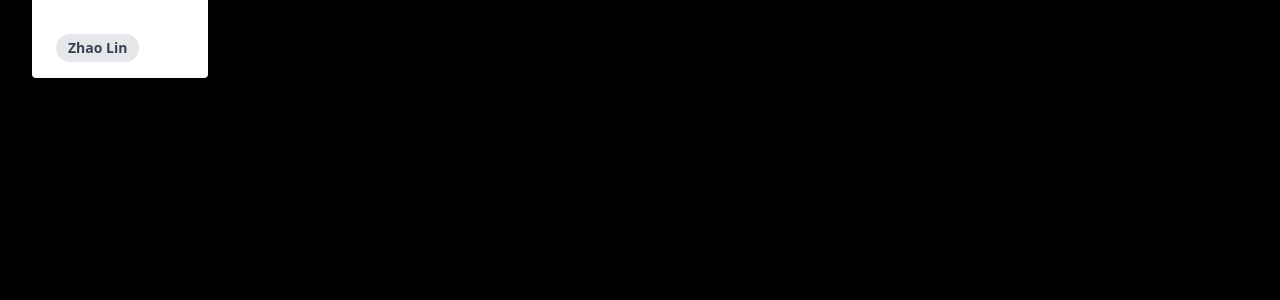
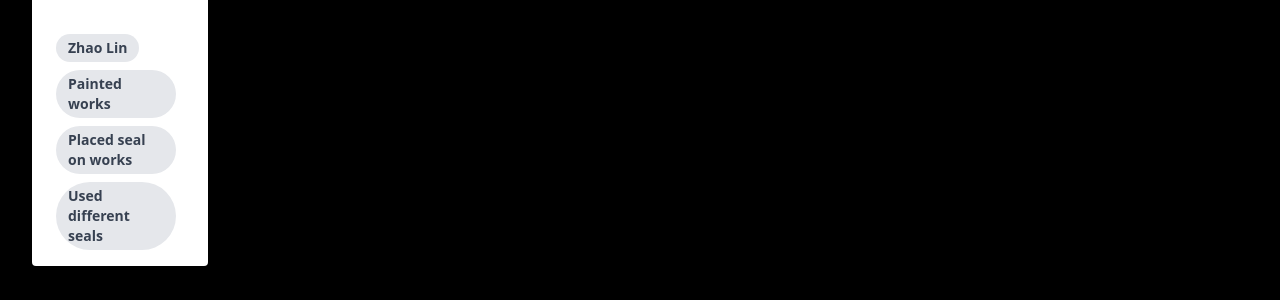
Before and after one commit to Museum-Rietberg/drenowatz, a Vue app in the folder ui/: page /people in a window 1280 px wide. Shown: the part 134-434 px from the top of the page. Built offline with nearby package versions, Linux system fonts and the light colour scheme.

Commit message:
Display numbers on people card

```diff
--- a/ui/src/components/PersonCard.vue
+++ b/ui/src/components/PersonCard.vue
@@ -9,12 +9,20 @@ export default {
       type: String,
       required: true,
     },
-    title: {
+    name: {
       type: String,
       required: true,
     },
-    name: {
-      type: String,
+    number_seals: {
+      type: Number,
+      required: true,
+    },
+    number_works_painted: {
+      type: Number,
+      required: true,
+    },
+    number_works_sealed: {
+      type: Number,
       required: true,
     },
   },
@@ -35,6 +43,18 @@ export default {
         class="inline-block bg-gray-200 rounded-full px-3 py-1 text-sm font-semibold text-gray-700 mr-2 mb-2"
         >{{ name }}</span
       >
+      <span
+        class="inline-block bg-gray-200 rounded-full px-3 py-1 text-sm font-semibold text-gray-700 mr-2 mb-2"
+        >Painted {{ number_works_painted }} works</span
+      >
+      <span
+        class="inline-block bg-gray-200 rounded-full px-3 py-1 text-sm font-semibold text-gray-700 mr-2 mb-2"
+        >Placed seal on {{ number_works_sealed }} works</span
+      >
+      <span
+        class="inline-block bg-gray-200 rounded-full px-3 py-1 text-sm font-semibold text-gray-700 mr-2 mb-2"
+        >Used {{ number_seals }} different seals</span
+      >
     </div>
   </router-link>
 </template>
--- a/ui/src/views/PeopleOverviewView.vue
+++ b/ui/src/views/PeopleOverviewView.vue
@@ -24,7 +24,7 @@ export default {
       <PersonFilter />
     </template>
     <div class="grid sm:grid-cols-2 md:grid-cols-4 lg:grid-cols-6 gap-8">
-      <PersonCard v-for="painting in people" v-bind="painting" />
+      <PersonCard v-for="seal in people" v-bind="seal" />
     </div>
   </DefaultLayout>
 </template>
```
Also changed, not shown: 1 other file (tests, documents, lock files or other folders).
